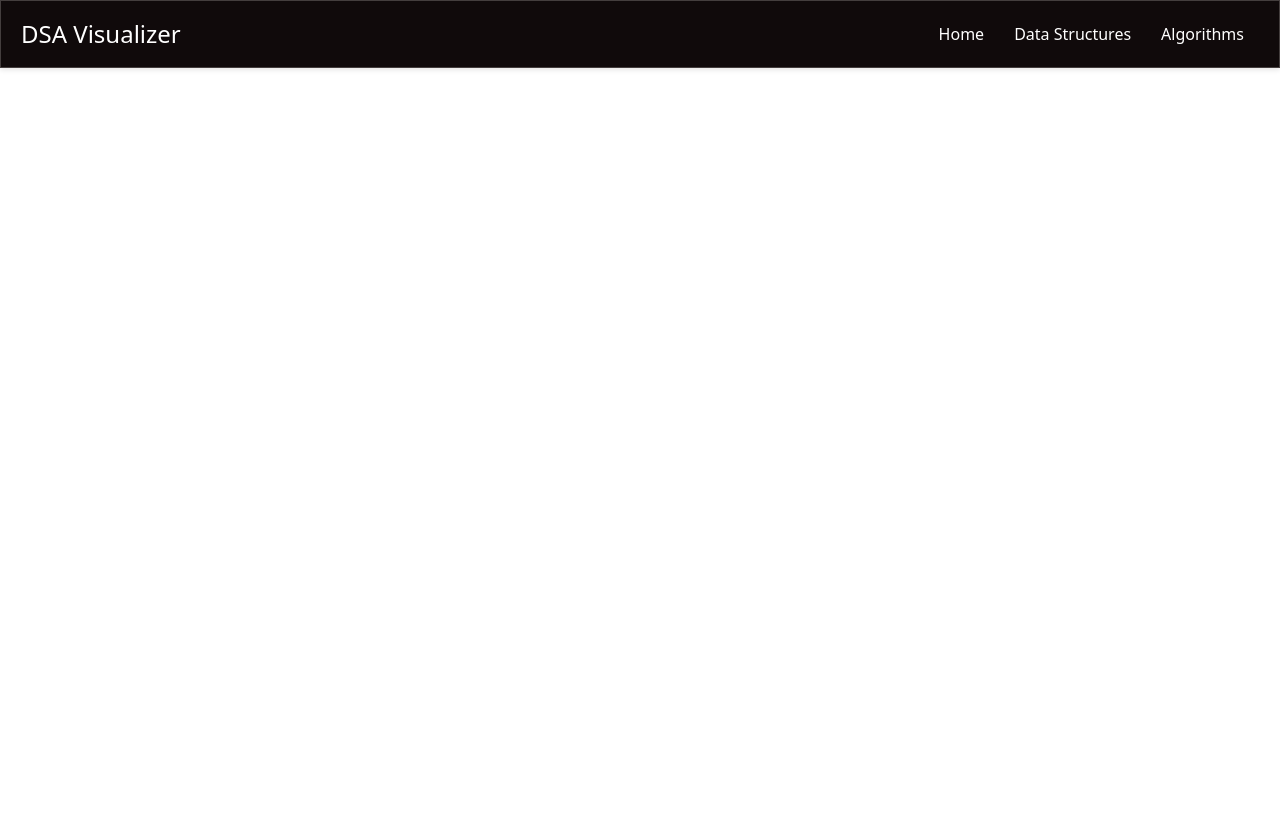
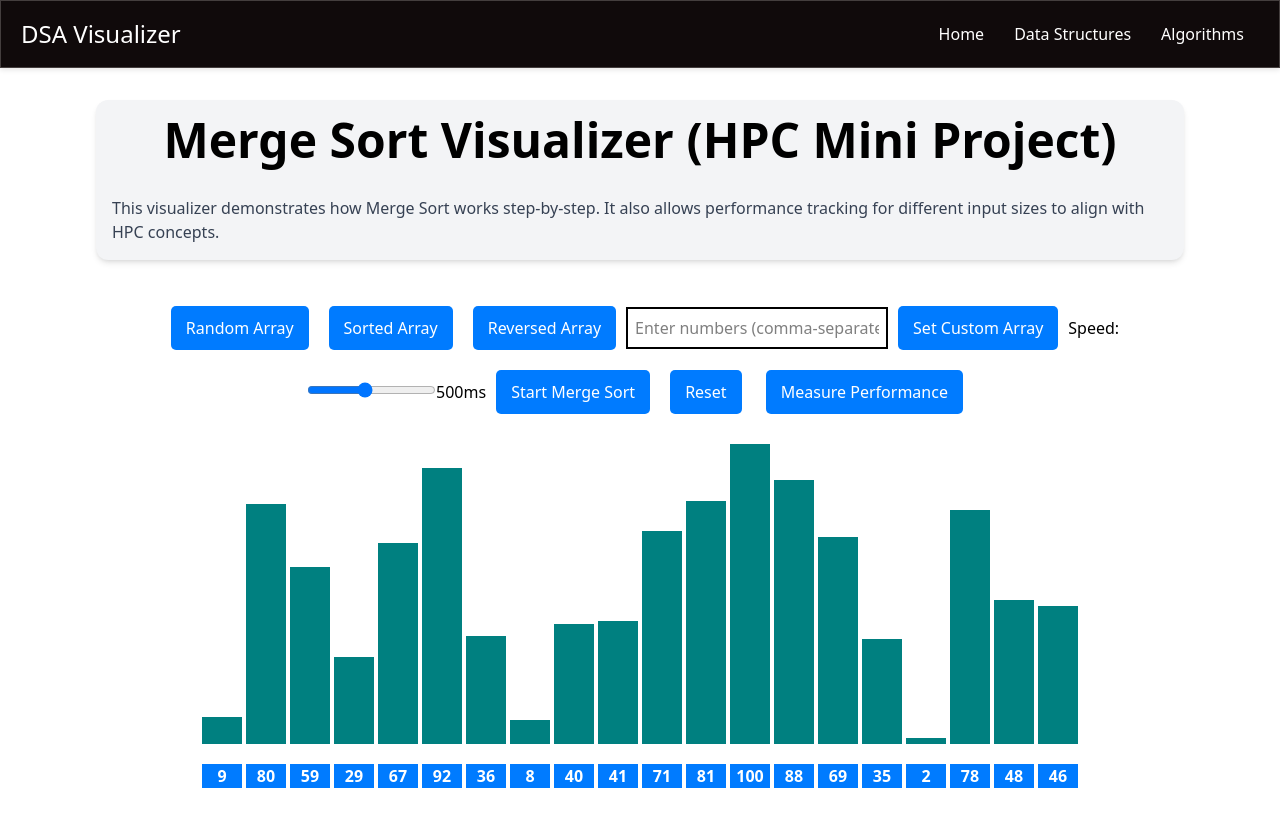
Before and after one commit to MeetMavani/DSAV, a React (Vite) app: page /Stack in a window 1280 px wide. Shown: the top 826 px of the page. Before the commit the page ends 800 px from the top, so only its background shows below. Built offline with nearby package versions, Linux system fonts and the light colour scheme.

Commit message:
Added performance metrics table in the sorting visualizer

```diff
--- a/src/App.jsx
+++ b/src/App.jsx
@@ -12,6 +12,7 @@ import Array from './pages/DataStructures/Array'
 import LinearSearch from './pages/Algorithms/Search/LinearSearch';
 import BinarySearch from './pages/Algorithms/Search/BinarySearch';
 import LinkedList from './pages/DataStructures/LinkedList';
+import Stack from './pages/DataStructures/Stack';
 
 
 const App = () => {
@@ -31,6 +32,7 @@ const App = () => {
         <Route path="/LinearSearch" element={<LinearSearch />} />
         <Route path="/BinarySearch" element={<BinarySearch />} />
         <Route path="/LinkedList" element={<LinkedList />} />
+        <Route path="/Stack" element={<Stack />} />
       </Routes>
     </Router>
   );
--- a/src/components/AlgorithmVisualizer/Sorting/SortingVisualizer.jsx
+++ b/src/components/AlgorithmVisualizer/Sorting/SortingVisualizer.jsx
@@ -8,6 +8,20 @@ const SortingVisualizer = ({ title, algorithmFn }) => {
   const [manualInput, setManualInput] = useState("");
   const [isSorting, setIsSorting] = useState(false);
   const timeouts = useRef([]);  // To track the timeouts for cleanup
+  const [timeTaken, setTimeTaken] = useState(null);
+  const [performanceResults, setPerformanceResults] = useState([]);
+
+  const measurePerformance = () => {
+    const sizes = [10, 100, 500, 1000];
+    const results = sizes.map(size => {
+      const testArr = Array.from({ length: size }, () => Math.floor(Math.random() * 1000));
+      const t0 = performance.now();
+      algorithmFn(testArr); // Just get animations (not animate them)
+      const t1 = performance.now();
+      return { size, time: (t1 - t0).toFixed(2) };
+    });
+    setPerformanceResults(results);
+  };
 
   // Generate random array, sorted array, and reversed array
   const generateArray = () => {
@@ -48,7 +62,12 @@ const SortingVisualizer = ({ title, algorithmFn }) => {
     if (isSorting) return; // Prevent sorting if it's already sorting
 
     setIsSorting(true); // Mark as sorting
+    const startTime = performance.now(); // start time
+
     const animations = algorithmFn(array);
+
+    const endTime = performance.now(); // end time
+    setTimeTaken((endTime - startTime).toFixed(2)); // store the time
 
     animations.forEach((step, i) => {
       const timeoutId = setTimeout(() => {
@@ -136,7 +155,15 @@ const SortingVisualizer = ({ title, algorithmFn }) => {
 
         <button onClick={handleSort}>Start {title} Sort</button>
         <button onClick={handleReset}>Reset</button> {/* Reset button */}
+        <button onClick={measurePerformance}>Measure Performance</button>
+
+        {timeTaken && (
+        <p style={{ marginTop: "10px", fontWeight: "bold", color: "green" }}>
+          Computation Time (excluding animation): {timeTaken} ms
+        </p>
+        )}
       </div>
+
 
       <div className="array-container">
         <div className="bar-visualization">
@@ -157,6 +184,35 @@ const SortingVisualizer = ({ title, algorithmFn }) => {
           ))}
         </div>
       </div>
+
+      {performanceResults.length > 0 && (
+        <div className="mt-12 w-full flex flex-col items-center bg-white shadow-lg rounded-xl p-6">
+          <h3 className="text-2xl font-semibold mb-4 text-center">📈 Performance Results</h3>
+          <table className="w-3/4 md:w-2/3 lg:w-1/2 text-left border border-gray-300 rounded-lg overflow-hidden shadow-md">
+            <thead className="bg-gray-100">
+              <tr>
+                <th className="py-3 px-4 border-b border-gray-300">Input Size</th>
+                <th className="py-3 px-4 border-b border-gray-300">Time (ms)</th>
+              </tr>
+            </thead>
+            <tbody>
+              {performanceResults.map((res, idx) => (
+                <tr key={idx} className={idx % 2 === 0 ? "bg-white" : "bg-gray-50"}>
+                  <td className="py-2 px-4 border-b border-gray-200">{res.size}</td>
+                  <td className="py-2 px-4 border-b border-gray-200">{res.time}</td>
+                </tr>
+              ))}
+            </tbody>
+          </table>
+          <button
+            onClick={() => setPerformanceResults([])}
+            className="mt-4 px-4 py-2 bg-red-500 text-white rounded hover:bg-red-600"
+          >
+            Clear Results
+          </button>
+        </div>
+      )}
+
     </div>
   );
 };
--- /dev/null
+++ b/src/pages/DataStructures/Stack.jsx
@@ -0,0 +1,21 @@
+import SortingVisualizer from "../../components/AlgorithmVisualizer/Sorting/SortingVisualizer"
+import { mergeSort } from "../../utils/sortingAlgorithms"
+
+function Stack() {
+
+  return (
+    <section className="flex flex-col max-w-7xl mx-auto px-4 py-8 md:px-12 lg:px-24">
+
+        <div className="mb-4 p-4 bg-gray-100 rounded-xl shadow-md">
+            <h2 className="text-4xl md:text-5xl font-bold text-center mb-8">Merge Sort Visualizer (HPC Mini Project)</h2>
+            <p className="text-gray-700">
+                This visualizer demonstrates how Merge Sort works step-by-step. It also allows performance tracking for different input sizes to align with HPC concepts.
+            </p>
+        </div>
+
+        <SortingVisualizer title="Merge" algorithmFn={mergeSort}/>
+    </section>
+  )
+}
+
+export default Stack
```
